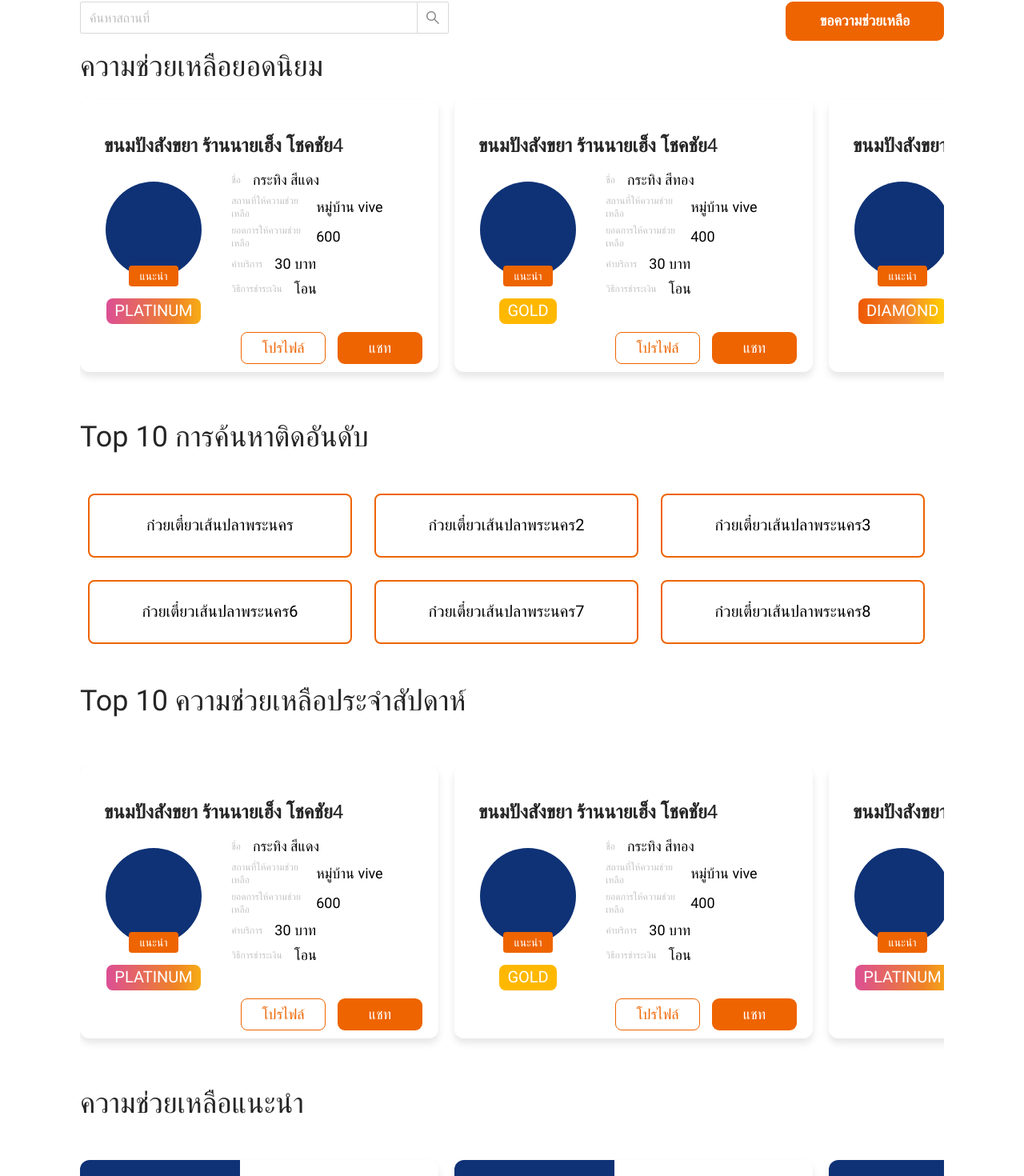
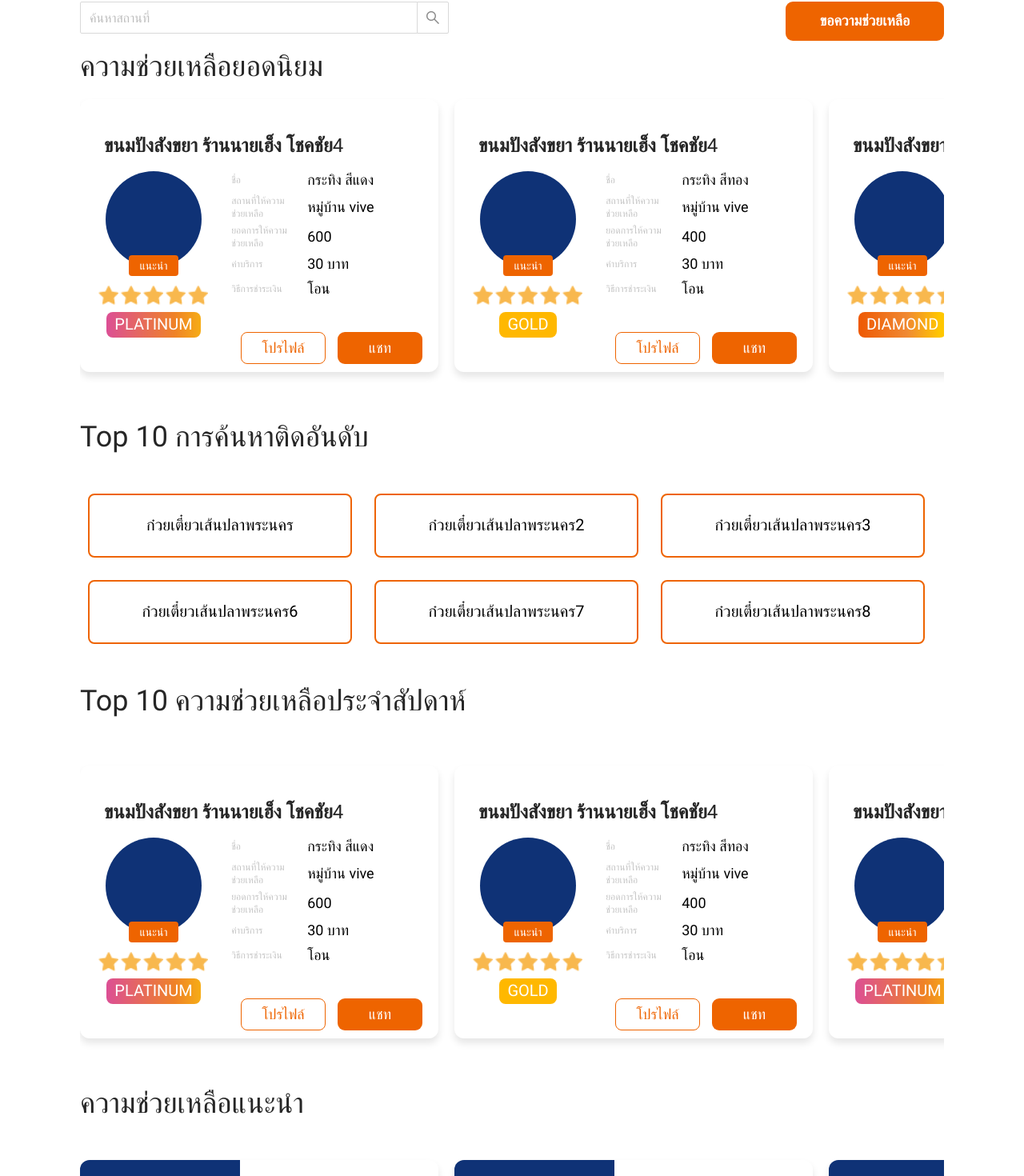
Before and after one commit to nnaboon/HelloHelper_Frontend, a React (Create React App) app: page / in a window 1280 px wide. Shown: the part 760-2230 px from the top of the page at 80% size. Built offline with nearby package versions, Linux system fonts and the light colour scheme.

Commit message:
feat: add star picture in card

```diff
--- a/src/components/Card/PopularRequestCard.tsx
+++ b/src/components/Card/PopularRequestCard.tsx
@@ -9,6 +9,8 @@ import { SuggestedBadge, RankingBadge } from '../Badge/Badge';
 import { RANK_BADGE } from 'components/Badge/const';
 import styled from '@emotion/styled';
 import { css, jsx } from '@emotion/react';
+
+import StarIcon from 'images/rating-star.png';
 
 const RequestHelperCardContainer = styled.div`
     display: flex;
@@ -54,6 +56,7 @@ const RequestDataTitle = styled.div`
     color: #C4C4C4;
     max-width: 91px;
     margin-right: 15px;
+    width: 80px;
 `;
 
 const RequestDataInfo = styled.div`
@@ -94,11 +97,19 @@ export const PopularRequestSection = () => {
                                 width: 32%;
                                 flex-direction: column;
                                 align-items: center;
+                                margin-top: -13px;
                                 margin-right: 35px;
                             `}
                         >
                             <HelperImage />
                             <SuggestedBadge>แนะนำ</SuggestedBadge>
+                            <div style={{ display: 'flex', marginBottom: '8px', marginTop: '-4px' }}>
+                                <img src={StarIcon} alt="star" style={{ width: '26px', height: '26px', marginRight: '2px' }} />
+                                <img src={StarIcon} alt="star" style={{ width: '26px', height: '26px', marginRight: '2px' }} />
+                                <img src={StarIcon} alt="star" style={{ width: '26px', height: '26px', marginRight: '2px' }} />
+                                <img src={StarIcon} alt="star" style={{ width: '26px', height: '26px', marginRight: '2px' }} />
+                                <img src={StarIcon} alt="star" style={{ width: '26px', height: '26px', marginRight: '2px'}} />
+                            </div>
                             <RankingBadge rankColor={RANK_BADGE[rank].color}>{rank.toUpperCase()}</RankingBadge>
                         </div>
                         <div
--- a/src/components/Card/SuggestedRequestCard.tsx
+++ b/src/components/Card/SuggestedRequestCard.tsx
@@ -59,6 +59,7 @@ const RequestDataTitle = styled.div`
     color: #C4C4C4;
     max-width: 91px;
     margin-right: 15px;
+    width: 80px;
 `;
 
 const RequestDataInfo = styled.div`
--- a/src/components/Card/TopTenRequestCard.tsx
+++ b/src/components/Card/TopTenRequestCard.tsx
@@ -4,8 +4,8 @@ import React from 'react';
 import { useHistory } from 'react-router-dom';
 import { SecondaryButton, PrimaryButton } from 'components/Button/Button';
 import { TOP_TEN_REQUEST_DATA } from 'data/helper';
-
 import { SuggestedBadge, RankingBadge } from '../Badge/Badge';
+import StarIcon from 'images/rating-star.png';
 import { RANK_BADGE } from 'components/Badge/const';
 import styled from '@emotion/styled';
 import { css, jsx } from '@emotion/react';
@@ -49,6 +49,7 @@ const RequestDataTitle = styled.div`
     color: #C4C4C4;
     max-width: 91px;
     margin-right: 15px;
+    width: 80px;
 `;
 
 const RequestDataInfo = styled.div`
@@ -96,11 +97,20 @@ export const TopTenRequestSection = () => {
                                 width: 32%;
                                 flex-direction: column;
                                 align-items: center;
+                                margin-top: -13px;
                                 margin-right: 35px;
                             `}
                         >
                             <HelperImage />
                             <SuggestedBadge>แนะนำ</SuggestedBadge>
+                            <div style={{ display: 'flex', marginBottom: '8px', marginTop: '-4px' }}>
+                                <img src={StarIcon} alt="star" style={{ width: '26px', height: '26px', marginRight: '2px' }} />
+                                <img src={StarIcon} alt="star" style={{ width: '26px', height: '26px', marginRight: '2px' }} />
+                                <img src={StarIcon} alt="star" style={{ width: '26px', height: '26px', marginRight: '2px' }} />
+                                <img src={StarIcon} alt="star" style={{ width: '26px', height: '26px', marginRight: '2px' }} />
+                                <img src={StarIcon} alt="star" style={{ width: '26px', height: '26px', marginRight: '2px'}} />
+                            </div>
+
                             <RankingBadge rankColor={RANK_BADGE[rank].color}>{rank.toUpperCase()}</RankingBadge>
                         </div>
                         <div
```
